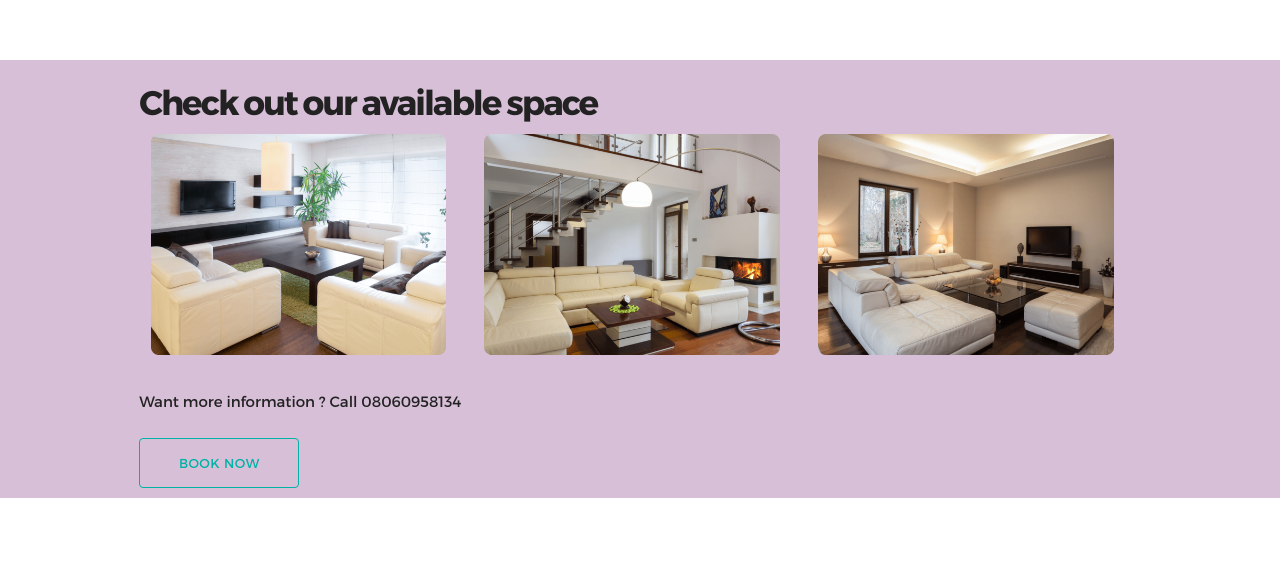
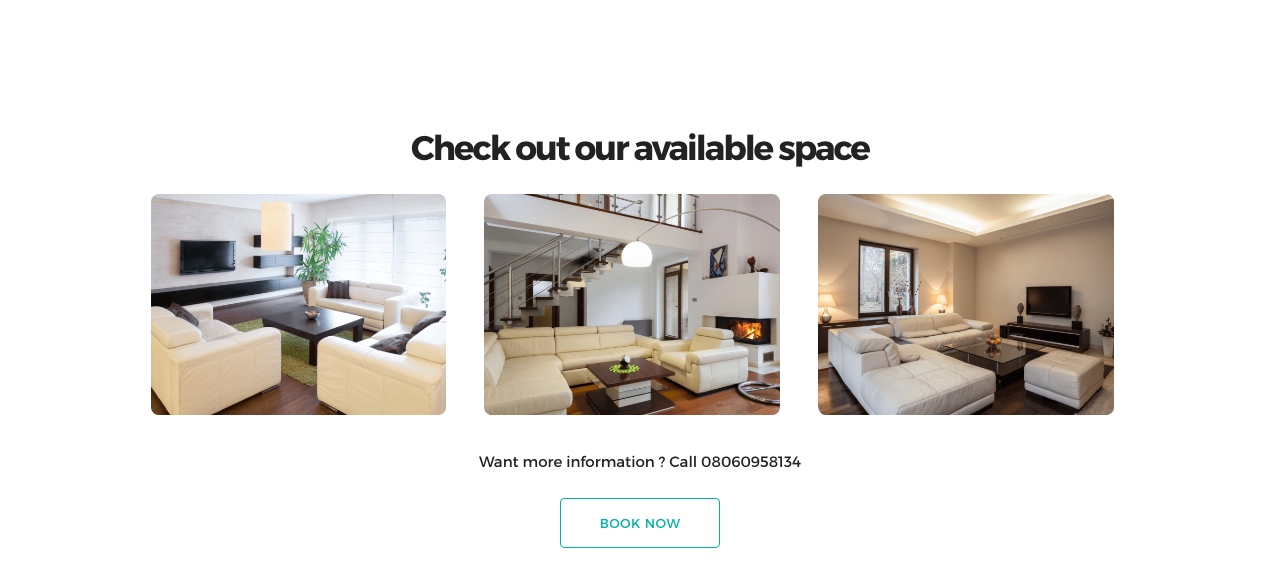
Before and after one commit to peterihimire/siester-living-react-materialize, a React (Create React App) app: page / in a window 1280 px wide. Shown: the part 820-1406 px from the top of the page. Before the commit the page ends 1338 px from the top, so only its background shows below. Built offline with nearby package versions, Linux system fonts and the light colour scheme.

Commit message:
Added a white background color to the navbar , when body is scrolled pass 50px, worked on aligning the available space component

```diff
--- a/src/App.js
+++ b/src/App.js
@@ -1,12 +1,36 @@
+import React, { useState, useEffect } from "react";
 import "./App.css";
 import Navbar from "./components/Navbar";
 import Banner from "./components/Banner";
 import AvailableSpace from "./components/AvailableSpace";
 
 function App() {
+  // For Nav Color
+  const [navColor, setNavColor] = useState({
+    isColor: false,
+  });
+
+  useEffect(() => {
+    document.addEventListener("scroll", () => {
+      console.log(window.scrollY);
+      let position = window.pageYOffset;
+      console.log(position);
+      if (position > 50) {
+        console.log("I am at position above 50px");
+        setNavColor({
+          isColor: true,
+        });
+      } else {
+        setNavColor({
+          isColor: false,
+        });
+      }
+    });
+  }, []);
+
   return (
     <>
-      <Navbar />
+      <Navbar defNavColor={navColor.isColor} />
       <Banner />
       <AvailableSpace />
     </>
--- a/src/components/AvailableSpace.css
+++ b/src/components/AvailableSpace.css
@@ -1,5 +1,6 @@
 section#available-space {
-  background-color: thistle;
+  /* background-color: thistle; */
+  padding: 3rem 0;
 }
 
 .space-img {
@@ -23,3 +24,13 @@ section#available-space {
   margin: 25px 0 10px !important;
   font-family: var(--font) !important;
 }
+.available-header {
+  display: flex;
+  justify-content: center;
+  margin: 0 0 1rem 0;
+}
+.available-info{
+  /* display: flex;
+  justify-content: center; */
+  text-align: center;
+}
--- a/src/components/Navbar.css
+++ b/src/components/Navbar.css
@@ -3,7 +3,7 @@ nav.trans-nav {
   background-color: transparent;
   width: 100%;
   box-shadow: none;
-  height: 90px;
+  /* height: 90px; */
   z-index: 10 !important;
   font-family: var(--pry-font-bold);
 }
@@ -13,10 +13,14 @@ nav ul a:hover {
 nav.trans-nav ul a {
   font-size: 0.86rem;
 }
-nav.scrolled-nav.trans-nav {
-  height: 65px;
-  background-color: white;
+
+/* color nav */
+nav.nav-color {
+  background-color: var(--main-white) !important;
 }
+
+/* end of color nav */
+
 nav.trans-nav ul > li > a {
   color: white;
   border-bottom: 1px solid rgba(241, 241, 241, 0.5);
--- a/src/components/Navbar.js
+++ b/src/components/Navbar.js
@@ -7,7 +7,11 @@ import menu from "../assets/menu-icon.svg";
 import { NavLink, Link } from "react-router-dom";
 import M from "materialize-css/dist/js/materialize.min.js";
 
-const Navbar = () => {
+const Navbar = (props) => {
+  console.log(props);
+  const { defNavColor } = props;
+  console.log(defNavColor);
+
   useEffect(() => {
     // sidenav
     const sideNav = document.querySelector(".sidenav");
@@ -17,7 +21,7 @@ const Navbar = () => {
   return (
     <>
       <div>
-        <nav className="trans-nav">
+        <nav className={defNavColor ? "trans-nav nav-color" : "trans-nav"}>
           <div className="container nav-wrapper">
             <div className="logo-container">
               <Link to="/" className="brand-logo left">
```
Also changed, not shown: 1 other file (tests, documents, lock files or other folders).
